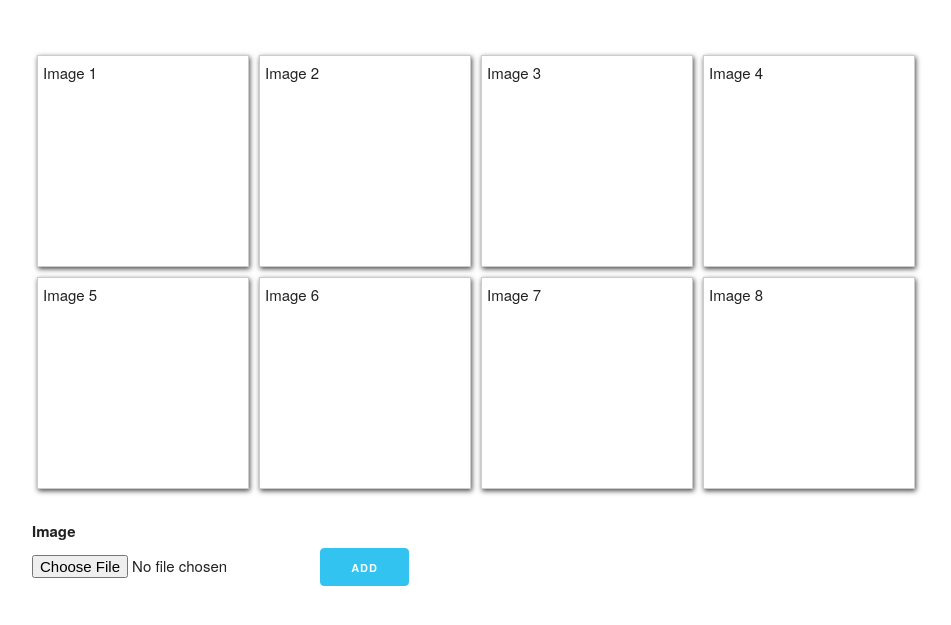
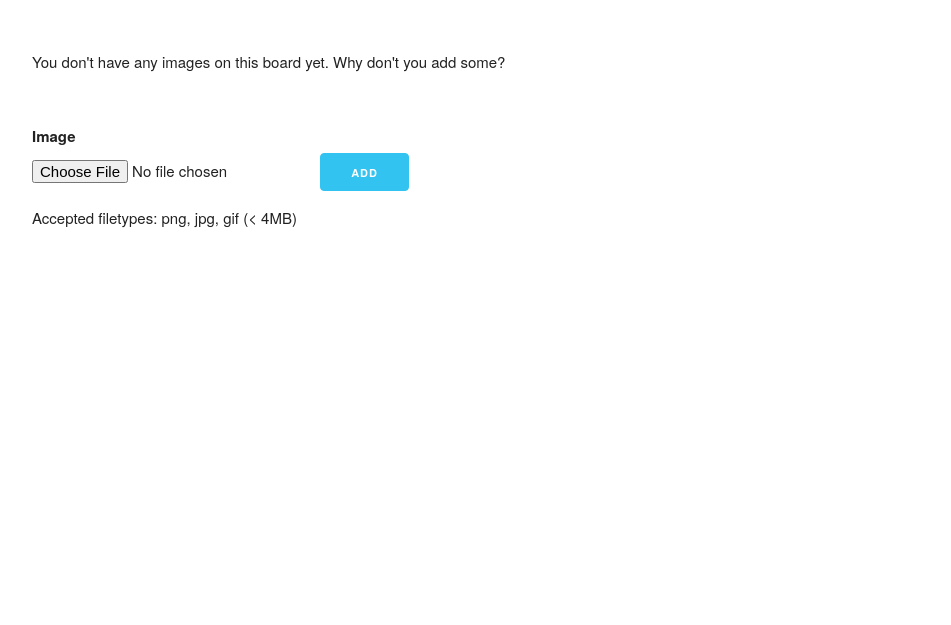
Before and after one commit to bradleyhamm/communication-board, a Flask app: template templates/board.html in a window 1280 px wide. Shown: the top 625 px of the page, without its empty margins (128-1079 px from the left). Run offline with Flask 2, Linux system fonts and the light colour scheme; the template is opened without the code that fills it, so the values that code supplies are empty; parts of the project's set-up code (start-up, migrations or seed data) failed here and were passed over.

Commit message:
Accept uploaded images and display result

```diff
--- a/templates/board.html
+++ b/templates/board.html
@@ -4,14 +4,15 @@
 <div class="board row">
     <div class="twelve columns">
         <div class="images">
-            <div class="image">Image 1</div>
-            <div class="image">Image 2</div>
-            <div class="image">Image 3</div>
-            <div class="image">Image 4</div>
-            <div class="image">Image 5</div>
-            <div class="image">Image 6</div>
-            <div class="image">Image 7</div>
-            <div class="image">Image 8</div>
+    {% if images|length > 0 %}
+        {% for image in images %}
+            <div class="image">
+                <img src="/static/uploads/{{ image['filename'] }}"/>
+            </div>
+        {% endfor %}
+    {% else %}
+        <p>You don't have any images on this board yet. Why don't you add some?</p>
+    {% endif %}
         </div>
     </div>
 </div>
@@ -22,6 +23,8 @@
             <label for="image_input">Image</label>
             <input type="file" id="image_input" name="image"/>
             <input class="button-primary" type="submit" value="Add">
+            <p>Accepted filetypes: png, jpg, gif (&lt; 4MB)</p>
+            <p class="error-message">{{ error }}</p>
         </form>
     </div>
 </div>
```
Also changed, not shown: database.py (+20 -12 lines), views.py (+33 -5 lines).
